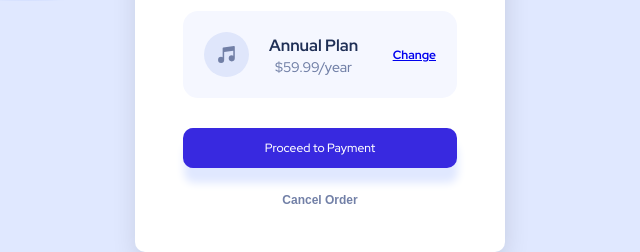
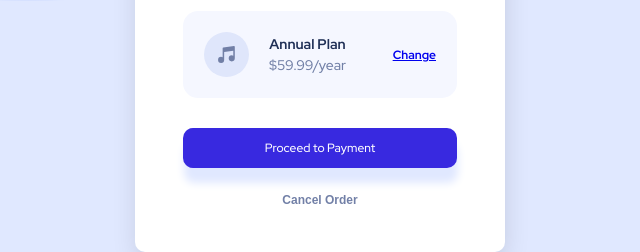
Before and after one commit to damagermax/order-summary-component-main, a plain HTML site: page index.html in a window 1280 px wide. Shown: the part 436-688 px from the top of the page, 320-960 px from the left. Drawn offline with Linux system fonts and the light colour scheme.

Commit message:
Update index.html

```diff
--- a/index.html
+++ b/index.html
@@ -42,7 +42,7 @@
               />
 
               <div class="card-plan-info-container">
-                <h3 class="card-plan-title">Annual Plan</h3>
+                <h4 class="card-plan-title">Annual Plan</h4>
                 <p class="card-plan-price">$59.99/year</p>
               </div>
             </div>
```
